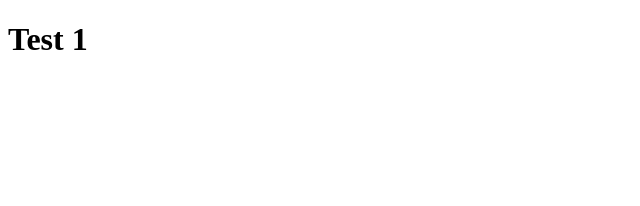
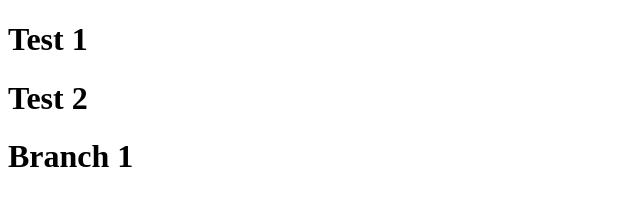
Before and after one commit to abdul-mikko/Git-Tutorials, a plain HTML site: page index.html in a window 1280 px wide. Shown: the whole page, without its empty margins (0-640 px from the left). Drawn offline with Linux system fonts and the light colour scheme.

Commit message:
Added branch1

```diff
--- a/index.html
+++ b/index.html
@@ -7,5 +7,7 @@
   </head>
   <body>
     <h1>Test 1</h1>
+    <h1>Test 2</h1>
+    <h1>Branch 1</h1>
   </body>
 </html>
```
